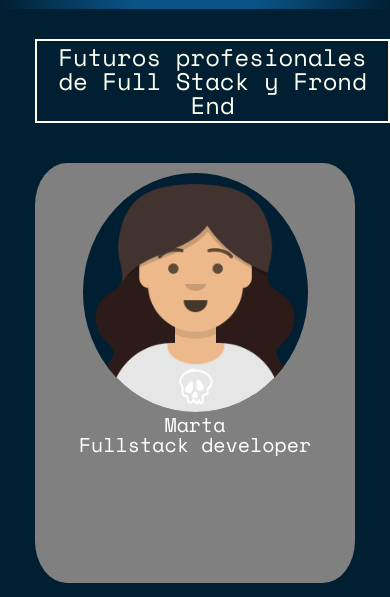
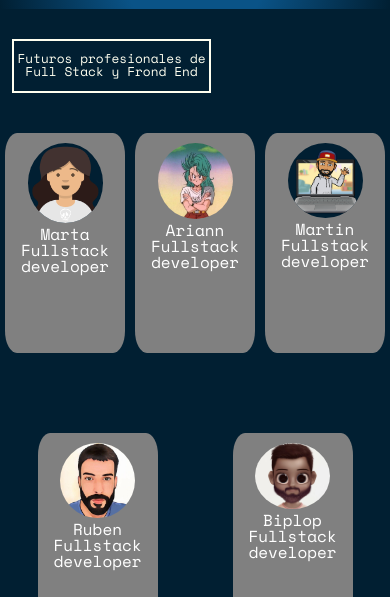
Before and after one commit to thisisariann/git_testing, a plain HTML site: page index.html in a window 390 px wide. Shown: the part 247-844 px from the top of the page. Drawn offline with nearby package versions, Linux system fonts and the light colour scheme.

Commit message:
better_prettier_html

```diff
--- a/css/main.css
+++ b/css/main.css
@@ -18,3 +18,87 @@ h3 {
     color:white;
     background: none;
 }
+
+
+@media screen and (max-width: 420px){
+
+    p {
+        font-family: "Space Mono", monospace;
+        color: white;
+        background: none;
+        font-size: 0.8em;
+      }
+
+      h3 {
+          font-family: "Space Mono", monospace;
+          color:white;
+          background: none;
+          font-size: 0.8em;
+      }
+
+    .descripcion_quienes_somos {
+        font-family: "Space Mono", monospace;
+        font-size: 0.8em;
+        position: relative;
+        margin: 100px 12px 0 12px;
+        box-sizing: content-box;
+        display: flex;
+        justify-content: space-around;
+        flex-direction: center;
+        align-items: center;
+        width: 50%;
+        height: 50px;
+        border: 2px solid ivory;
+        box-sizing: content-box;
+      }
+
+      .descripcion {
+        color: ivory;
+        font-size: 1em;
+        text-align: center;
+      }
+
+      #cartas {
+        display: flex;
+        flex-wrap: wrap;
+      }
+      #cartas > div {
+        height: 200px;
+        width: 100px;
+        margin: 40px auto;
+        padding: 10px;
+        position: relative;
+        font-size: 20px;
+        text-align: center;
+        border-radius: 10%;
+        background-color: grey;
+      }
+      .carta-imagen {
+        width: 75%;
+        border-radius: 50%;
+      }
+
+      .formulario {
+        width: 200px;
+        text-align: center;
+        margin: 0 auto;
+        margin-top: 40px;
+      }
+
+      label {
+        color: white;
+        font-size: 25px;
+      }
+      input {
+        margin-bottom: 10px;
+        margin-top: 10px;
+        background-color: white;
+      }
+
+      textarea {
+        margin-bottom: 10px;
+        margin-top: 10px;
+        background-color: white;
+      }
+
+}
```
Also changed, not shown: index.html (+8 -41 lines).
